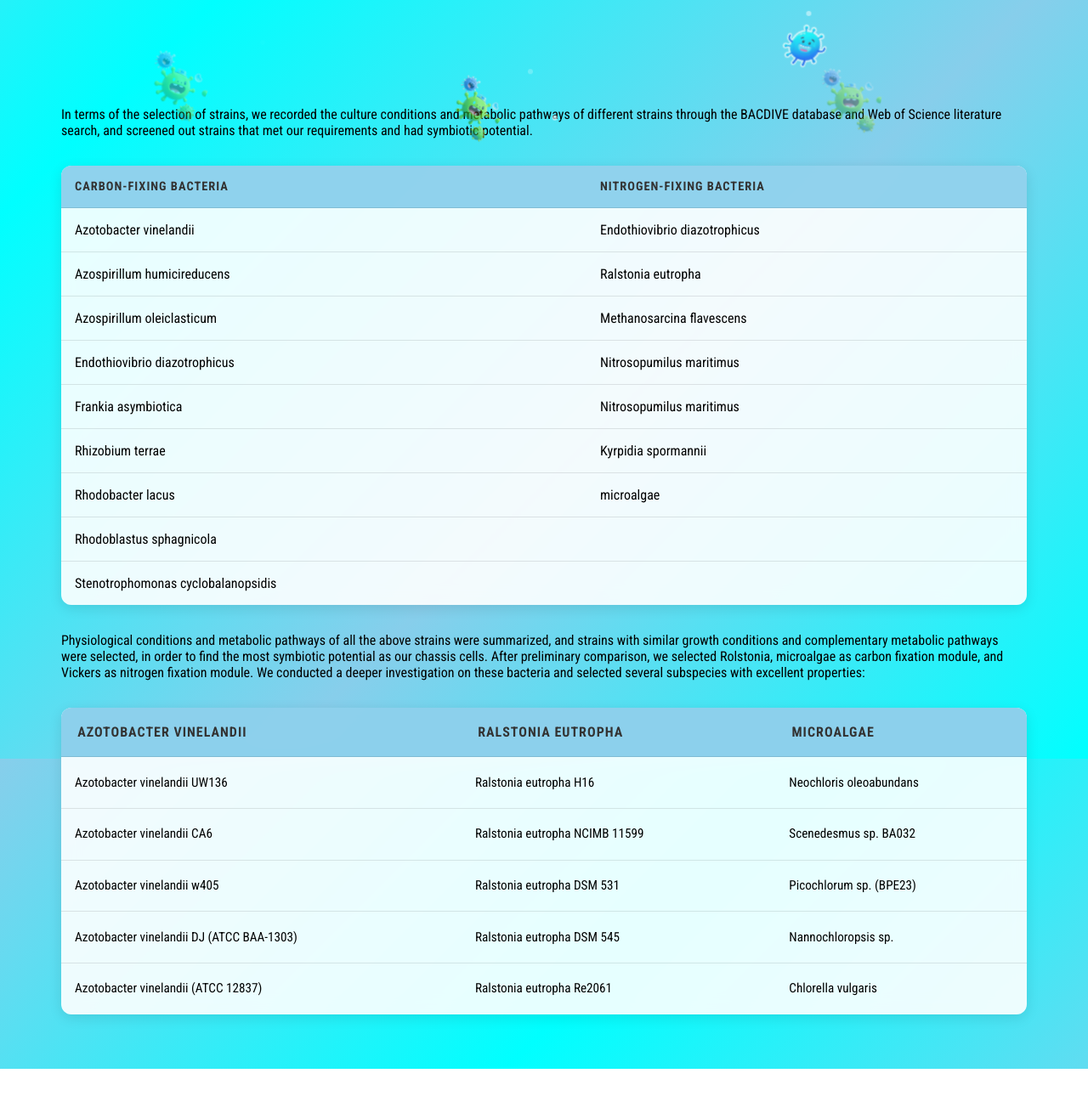
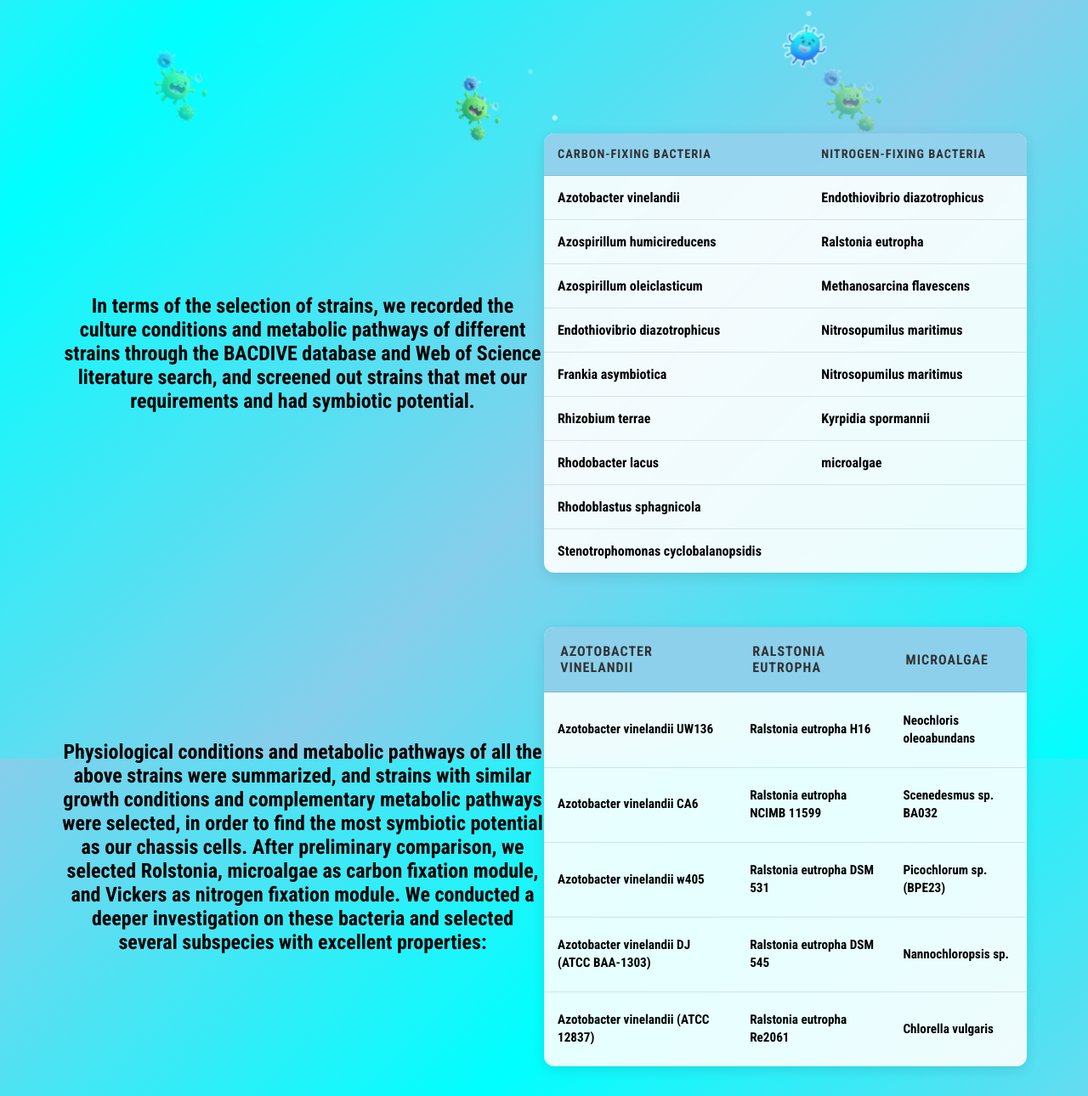
Before and after one commit to To-sam-akf/igem-wiki, a website: page src/index.html in a window 1280 px wide. Shown: the part 707-1997 px from the top of the page at 85% size. Before the commit the page ends 1965 px from the top, so only its background shows below. Drawn offline with Linux system fonts and the light colour scheme; a web font is replaced by a local one.

Commit message:
modify the layout of engineering part

```diff
--- a/src/index.html
+++ b/src/index.html
@@ -73,13 +73,16 @@
       </div>
       <div class="main-content">
         <div class="engineering">
+          <div id="first_p">
             <p>
               In terms of the selection of strains, we recorded the culture
               conditions and metabolic pathways of different strains through the
-            BACDIVE database and Web of Science literature search, and screened
-            out strains that met our requirements and had symbiotic potential.
+              BACDIVE database and Web of Science literature search, and
+              screened out strains that met our requirements and had symbiotic
+              potential.
             </p>
-          <table class="bacteria-table">
+          </div>
+          <table class="bacteria-table" id="bacteria">
             <thead>
               <tr>
                 <th>Carbon-fixing bacteria</th>
@@ -125,17 +128,22 @@
               </tr>
             </tbody>
           </table>
+          <div id="sec_p">
             <p>
               Physiological conditions and metabolic pathways of all the above
-            strains were summarized, and strains with similar growth conditions
-            and complementary metabolic pathways were selected, in order to find
-            the most symbiotic potential as our chassis cells. After preliminary
-            comparison, we selected Rolstonia, microalgae as carbon fixation
-            module, and Vickers as nitrogen fixation module. We conducted a
-            deeper investigation on these bacteria and selected several
-            subspecies with excellent properties:
+              strains were summarized, and strains with similar growth
+              conditions and complementary metabolic pathways were selected, in
+              order to find the most symbiotic potential as our chassis cells.
+              After preliminary comparison, we selected Rolstonia, microalgae as
+              carbon fixation module, and Vickers as nitrogen fixation module.
+              We conducted a deeper investigation on these bacteria and selected
+              several subspecies with excellent properties:
             </p>
-          <table class="bacteria-table exerllent-subspecies">
+          </div>
+          <table
+            class="bacteria-table exerllent-subspecies"
+            id="exerllent-subspecies"
+          >
             <thead>
               <tr>
                 <th>Azotobacter vinelandii</th>
--- a/src/script/sprite.js
+++ b/src/script/sprite.js
@@ -66,7 +66,7 @@ function animateSprite(sprite) {
   ];
 
   // Apply animation
-  const animation = sprite.animate(keyframes, {
+  sprite.animate(keyframes, {
     duration: duration,
     iterations: Infinity,
     easing: "ease-in-out",
--- a/src/script/touching_title.js
+++ b/src/script/touching_title.js
@@ -1,5 +1,4 @@
-function touching_title() {
-  const colors = [
+const TITLE_COLORS = [
   "red",
   "green",
   "blue",
@@ -11,12 +10,17 @@ function touching_title() {
   "black",
   "white",
 ];
+
+function touching_title() {
   const title = document.querySelector(".main-title h1");
-  title.addEventListener("click", () => {
-    // Generate a new random color each time the title is clicked
-    const randomColor = colors[Math.floor(Math.random() * colors.length)];
+  if (!title) return;
+
+  // 添加过渡效果
+  title.style.transition = "color 1s ease";
+
+  const randomColor = TITLE_COLORS[Math.floor(Math.random() * TITLE_COLORS.length)];
   title.style.color = randomColor;
-  });
 }
 
-touching_title();
+// 正确的setInterval用法，不带括号
+setInterval(touching_title, 2000);
--- a/src/style/style.css
+++ b/src/style/style.css
@@ -215,6 +215,43 @@ li a:hover::after {
   padding: 2rem;
   max-width: 1200px;
   margin: 0 auto;
+  display: grid;
+  grid-template-columns: 1fr 1fr;
+  grid-template-rows: 1fr 1fr;
+  grid-template-areas:
+    "fir_p bacteria"
+    "sec_p exerllent-subspecies";
+}
+
+.engineering > #first_p {
+  grid-area: fir_p;
+  display: flex;
+  flex-direction: column;
+  justify-content: center;
+  align-items: center;
+  text-align: center;
+}
+
+.engineering > #sec_p {
+  grid-area: sec_p;
+  display: flex;
+  flex-direction: column;
+  justify-content: center;
+  align-items: center;
+  text-align: center;
+}
+
+.engineering > #bacteria {
+  grid-area: bacteria;
+}
+
+.engineering > #exerllent-subspecies {
+  grid-area: exerllent-subspecies;
+}
+
+.engineering > div > p {
+  font-size: 24px;
+  font-weight: bold;
 }
 
 .bacteria-table {
@@ -226,6 +263,7 @@ li a:hover::after {
   border-radius: 12px;
   overflow: hidden;
   box-shadow: 0 4px 15px rgba(0, 0, 0, 0.1);
+  font-weight: bold;
 }
 
 .bacteria-table th,
```
Lines whose indentation alone changed are shown as unchanged.
